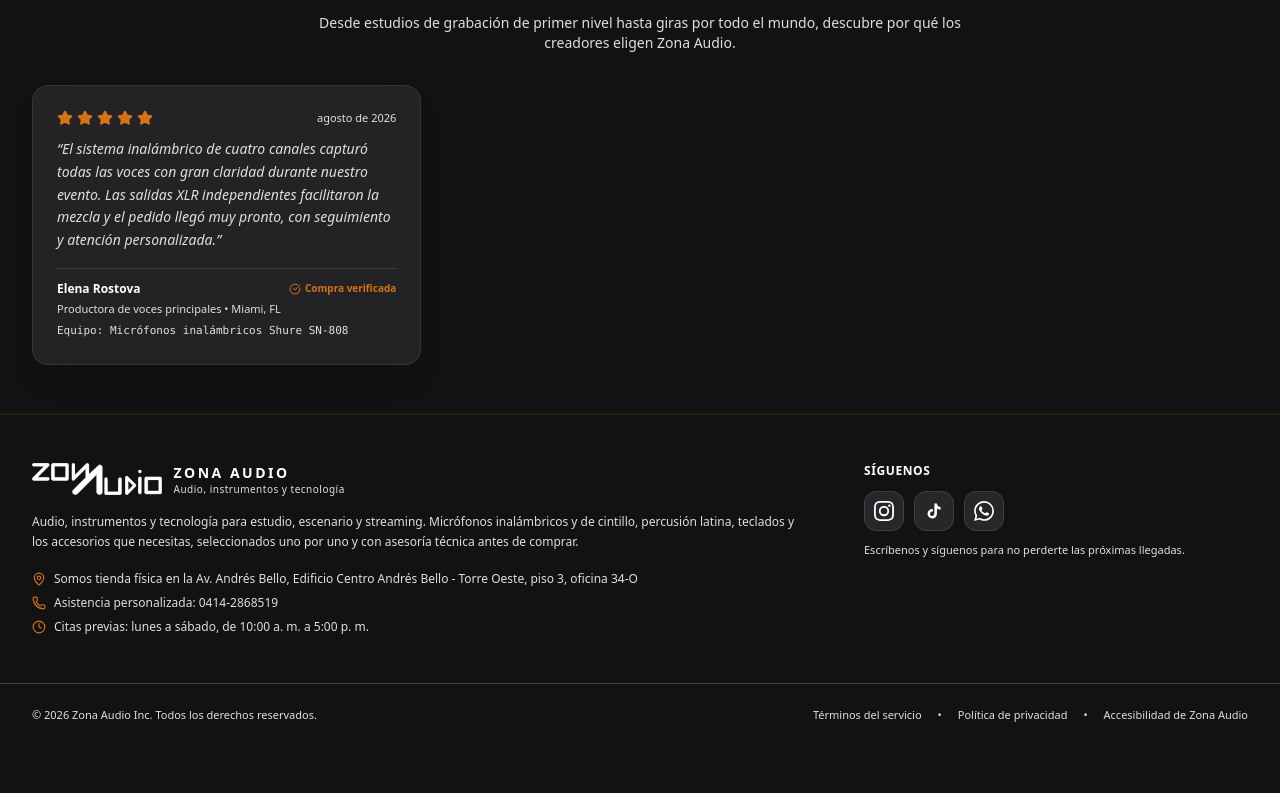
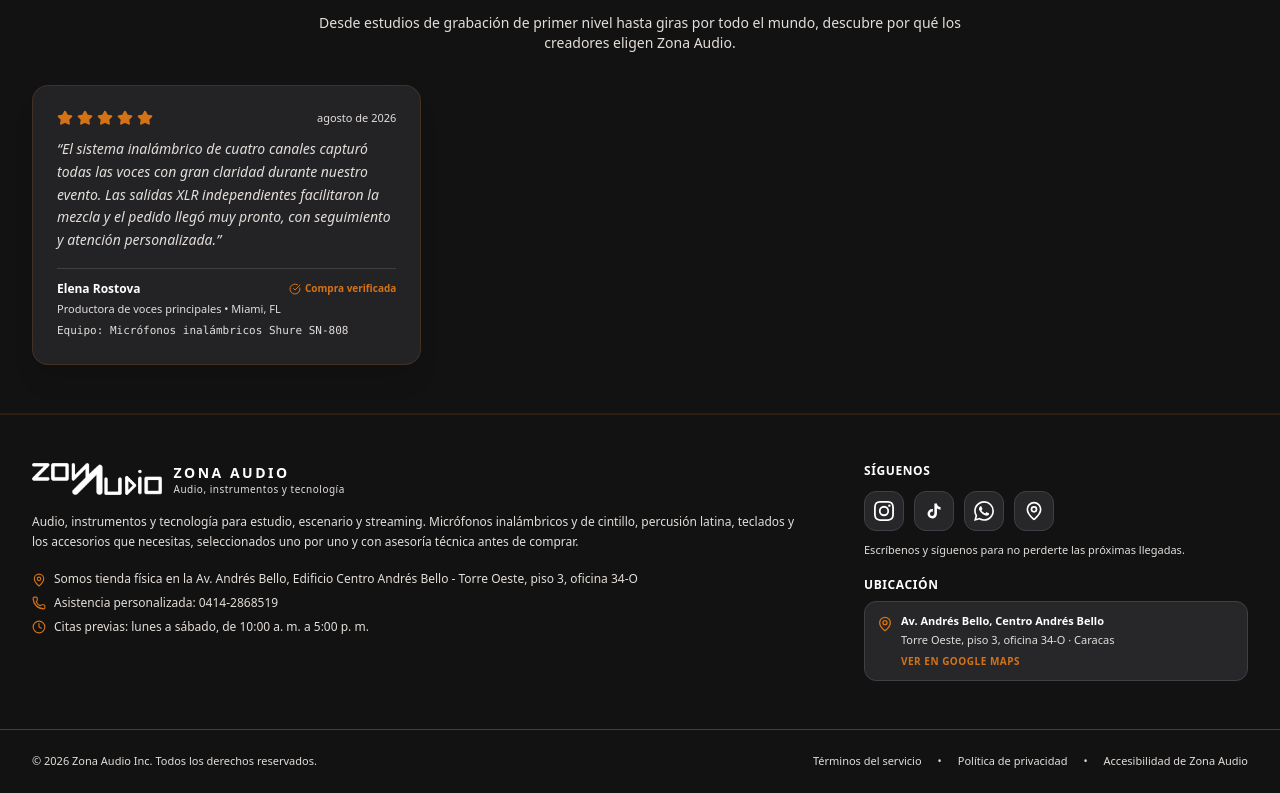
Before and after one commit to mendezl652/zona-audio, a Next.js app: page / in a window 1280 px wide. Shown: the part 1481-2274 px from the top of the page. Before the commit the page ends 2228 px from the top, so only its background shows below. Built offline with nearby package versions, Linux system fonts and the light colour scheme; no server answers; the database is empty.

Commit message:
Agregar ubicacion en Google Maps al pie de pagina

```diff
--- a/src/components/Footer.tsx
+++ b/src/components/Footer.tsx
@@ -7,7 +7,7 @@ import {
   MapPin,
   Clock
 } from "lucide-react";
-import { SOCIAL_LINKS } from "@/lib/contact";
+import { SOCIAL_LINKS, STORE_LOCATION_URL } from "@/lib/contact";
 
 function SocialIcon({ id }: { id: string }) {
   const shared = { fill: "currentColor", "aria-hidden": true } as const;
@@ -65,10 +65,15 @@ export const Footer: React.FC = () => {
           </p>
 
           <div className="space-y-2 pt-1 text-xs">
-            <div className="flex items-center gap-2 text-[#e3deda]">
-              <MapPin className="w-3.5 h-3.5 text-[#d47217] flex-shrink-0" />
+            <a
+              href={STORE_LOCATION_URL}
+              target="_blank"
+              rel="noopener noreferrer"
+              className="flex items-start gap-2 text-[#e3deda] transition hover:text-white"
+            >
+              <MapPin className="mt-0.5 w-3.5 h-3.5 text-[#d47217] flex-shrink-0" />
               <span>Somos tienda física en la Av. Andrés Bello, Edificio Centro Andrés Bello - Torre Oeste, piso 3, oficina 34-O</span>
-            </div>
+            </a>
             <div className="flex items-center gap-2 text-[#e3deda]">
               <Phone className="w-3.5 h-3.5 text-[#d47217] flex-shrink-0" />
               <span>Asistencia personalizada: 0414-2868519</span>
@@ -80,6 +85,7 @@ export const Footer: React.FC = () => {
           </div>
         </div>
 
+        <div className="space-y-5">
           <div className="space-y-3">
             <h4 className="text-xs font-bold uppercase tracking-wider text-[#FFFFFF]">
               Síguenos
@@ -98,10 +104,48 @@ export const Footer: React.FC = () => {
                   <SocialIcon id={social.id} />
                 </a>
               ))}
+              <a
+                href={STORE_LOCATION_URL}
+                target="_blank"
+                rel="noopener noreferrer"
+                title="Ver ubicación en Google Maps"
+                aria-label="Ver ubicación de Zona Audio en Google Maps"
+                className="flex h-10 w-10 shrink-0 items-center justify-center rounded-xl border border-[#3F3F46] bg-[#27272A] text-white transition hover:border-[#d47217] hover:bg-[#d47217] hover:text-white"
+              >
+                <MapPin className="h-5 w-5" />
+              </a>
             </div>
             <p className="text-[11px] text-[#e3deda]">
               Escríbenos y síguenos para no perderte las próximas llegadas.
             </p>
+          </div>
+
+          <div className="space-y-2">
+            <h4 className="text-xs font-bold uppercase tracking-wider text-[#FFFFFF]">
+              Ubicación
+            </h4>
+            <a
+              href={STORE_LOCATION_URL}
+              target="_blank"
+              rel="noopener noreferrer"
+              className="group block rounded-xl border border-[#3F3F46] bg-[#27272A] p-3 transition hover:border-[#d47217]"
+            >
+              <span className="flex items-start gap-2">
+                <MapPin className="mt-0.5 h-4 w-4 shrink-0 text-[#d47217]" />
+                <span>
+                  <span className="block text-[11px] font-bold text-white group-hover:text-[#d47217]">
+                    Av. Andrés Bello, Centro Andrés Bello
+                  </span>
+                  <span className="mt-0.5 block text-[11px] leading-relaxed text-[#e3deda]">
+                    Torre Oeste, piso 3, oficina 34-O · Caracas
+                  </span>
+                  <span className="mt-1.5 block text-[10px] font-bold uppercase tracking-wider text-[#d47217]">
+                    Ver en Google Maps
+                  </span>
+                </span>
+              </span>
+            </a>
+          </div>
         </div>
 
       </div>
--- a/src/lib/contact.ts
+++ b/src/lib/contact.ts
@@ -15,6 +15,10 @@ export const WELCOME_MESSAGE =
 export function buildWhatsAppUrl(message: string = WELCOME_MESSAGE): string {
   return `https://wa.me/${WHATSAPP_NUMBER}?text=${encodeURIComponent(message)}`;
 }
+
+/** Ubicación de la tienda en Google Maps. */
+export const STORE_LOCATION_URL =
+  "https://maps.app.goo.gl/w678LWiwTYqDuRsG7";
 
 /** Redes sociales de Zona Audio. */
 export const SOCIAL_LINKS = [
```
Lines whose indentation alone changed are shown as unchanged.
